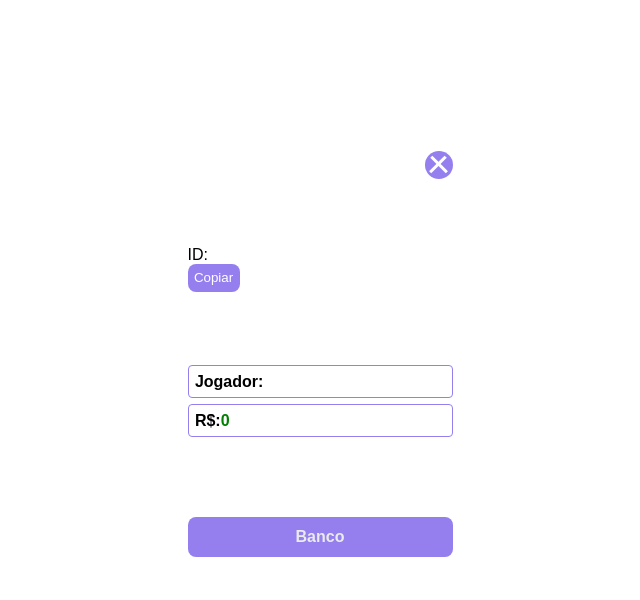
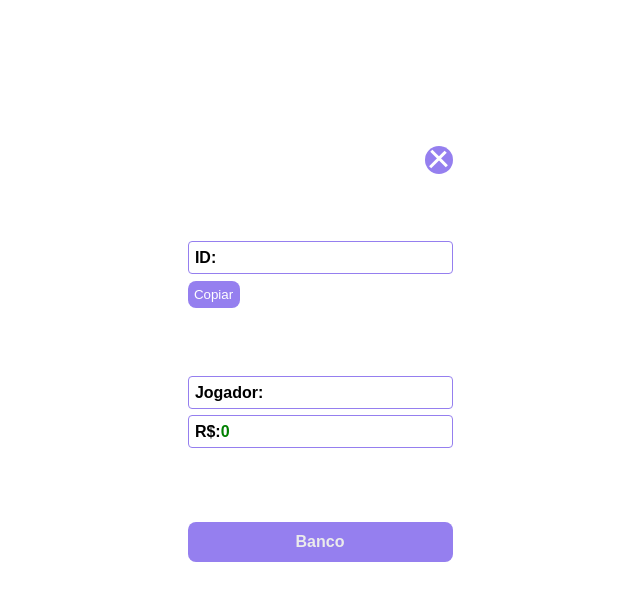
Before and after one commit to Rafael-SSilva/banco-imobiliario, a React (Create React App) app: page /players in a window 1280 px wide. Shown: the top 600 px of the page, without its empty margins (320-960 px from the left). Built offline with nearby package versions, Linux system fonts and the light colour scheme.

Commit message:
fix copy to clipboard

```diff
--- a/src/pages/players/index.js
+++ b/src/pages/players/index.js
@@ -6,6 +6,8 @@ import {ref, onValue, remove, child, get} from 'firebase/database';
 import { useNavigate } from 'react-router-dom';
 import Modal from '../../components/modal';
 import CloseBtn from './exitButton';
+
+import {CopyToClipboard} from 'react-copy-to-clipboard';
 
 function PlayersScreen() {
     const [roomData, setRoomData] = useState({});
@@ -66,22 +68,24 @@ function PlayersScreen() {
         })
     }
 
-    function haldeCopyId(){
+    async function haldeCopyId(){
         const el = idRef;
+        console.debug('elemento',el.current.select())
         navigator.clipboard.writeText(el.current.innerText).then( () => {
             console.log('Copiado')
-        })
+        }, (e) => alert('Erro', e))
     }
 
     return (
         <Container>
             <div className='btn-close' onClick={() => setOpenModal(true)}><CloseBtn /></div>
             <div className='room-id'>
-                <p>ID:<span ref={idRef}>{roomData && roomData.id}</span></p>
-                <button type='button' onClick={haldeCopyId}>Copiar</button>
+                <div>ID:<span ref={idRef}>{roomData && roomData.id}</span></div>
+                <CopyToClipboard text={roomId}>
+                    <button>Copiar</button>
+                </CopyToClipboard>
             </div>
             <div className='room'>
-
                 <p>Jogador: <span>{myData ? myData.name : ''}</span></p>
                 <p>R$:<span style={{color: 'green'}}>{myData && myData.balance ? myData.balance : 0}</span></p>
             </div>
```
